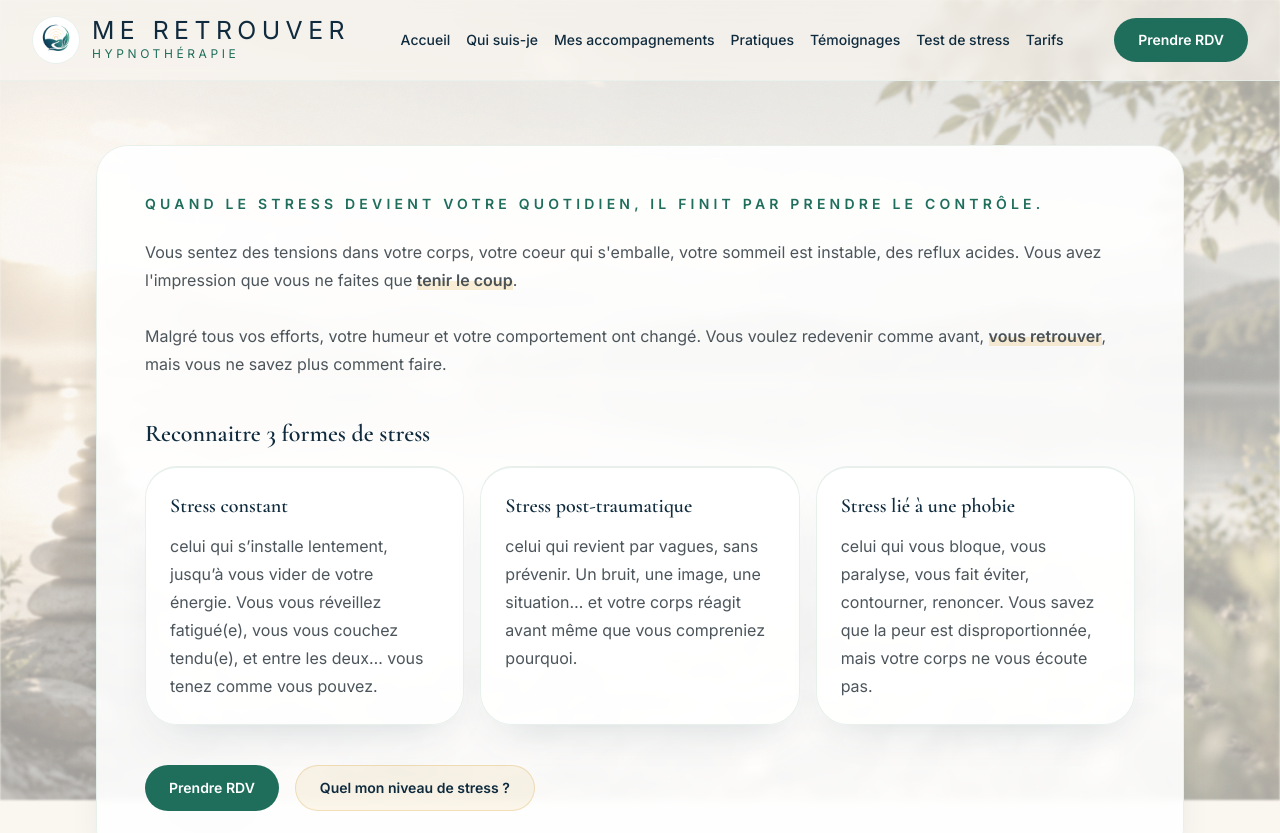
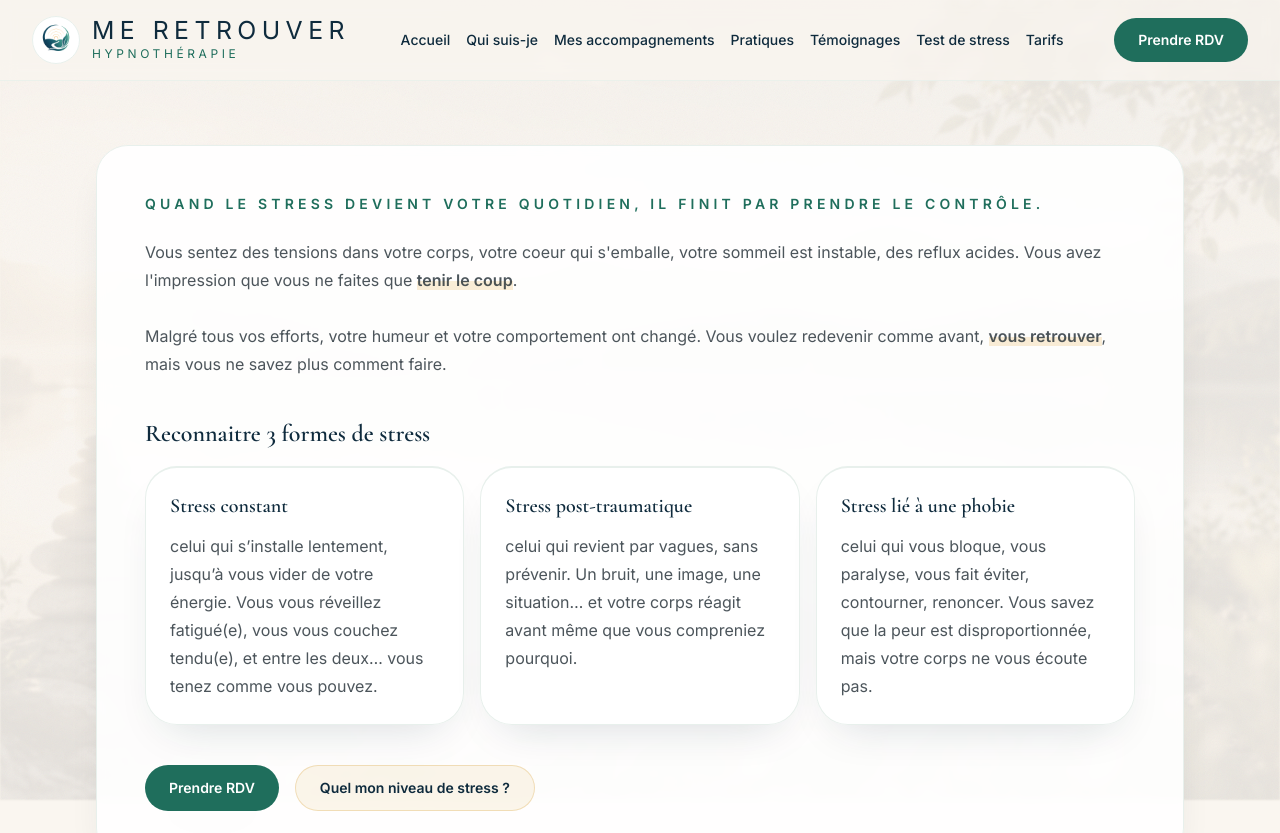
Before and after one commit to ssivadier/MeRetrouver, a Next.js app: page / in a window 1280 px wide. Shown: the top 833 px of the page. Built offline with nearby package versions, Linux system fonts and the light colour scheme.

Commit message:
Reduce body font size to 15px and add 80% opacity

```diff
--- a/app/globals.css
+++ b/app/globals.css
@@ -13,7 +13,8 @@ html {
 
 body {
   background-color: var(--bg-page);
-  color: theme('colors.brand.deep');
+  color: rgb(15 43 61 / 0.8);
+  font-size: 0.9375rem;
   font-family: var(--font-body);
   -webkit-font-smoothing: antialiased;
   -moz-osx-font-smoothing: grayscale;
@@ -86,7 +87,7 @@ body {
 }
 
 .bg-image-loaded {
-  opacity: 0.35;
+  opacity: 0.08;
 }
 
 /* ── Reduced motion ── */
```
